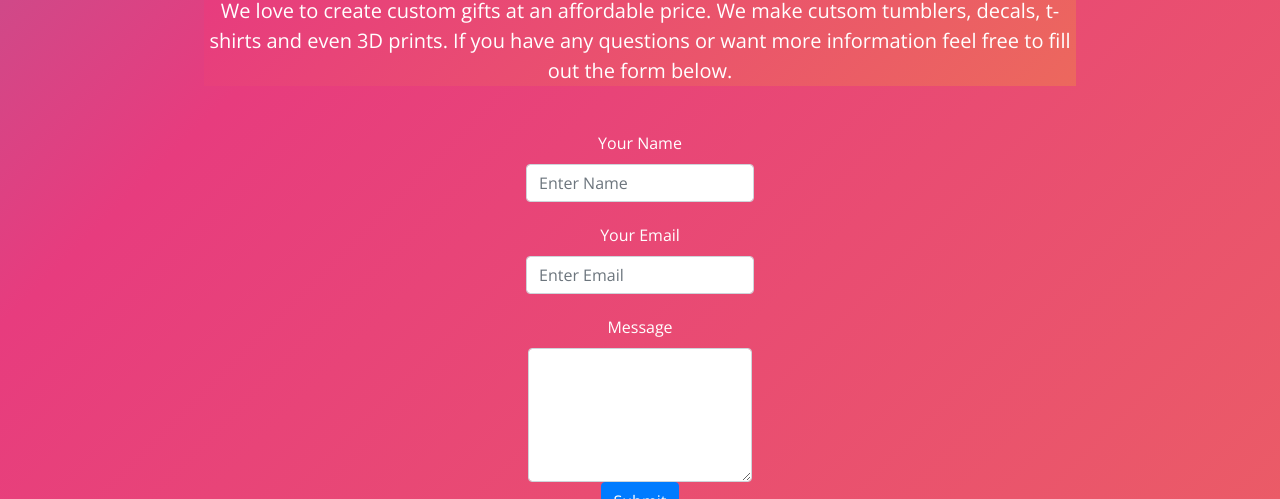
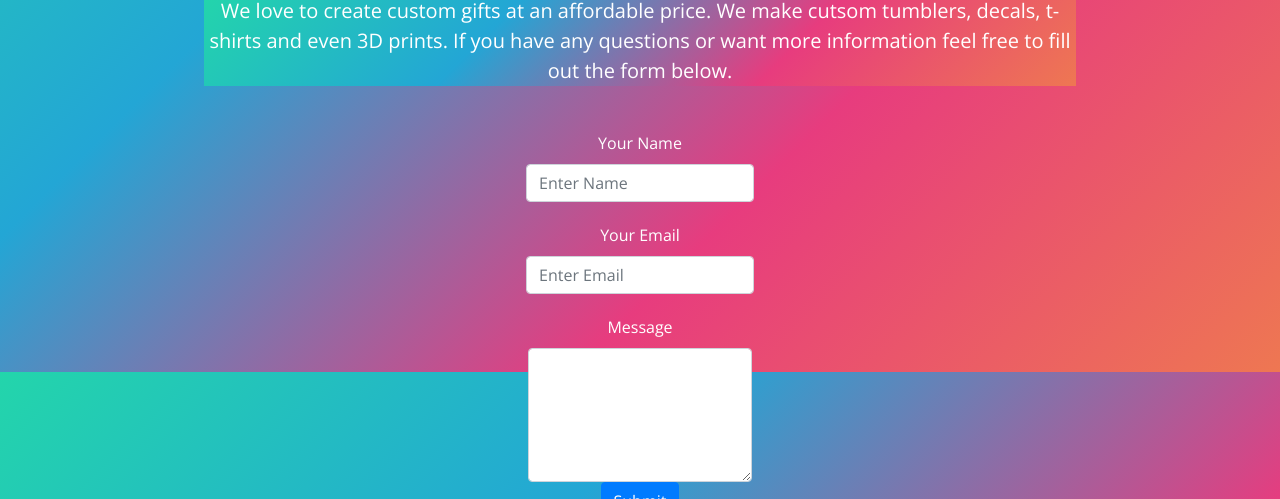
Before and after one commit to Comxx/web, a plain HTML site: page index.html in a window 1280 px wide. Shown: the part 468-967 px from the top of the page. Drawn offline with nearby package versions, Linux system fonts and the light colour scheme.

Commit message:
fix background

```diff
--- a/css/styles.css
+++ b/css/styles.css
@@ -22,14 +22,14 @@ Colors:
 body,
 html {
     width: 100%;
-	height: 100%;
+	height: 105%;
 }
 
 body, p {
 	color: #ffffff;
 	font: 400 1rem/1.625rem "Open Sans", sans-serif;
 	background: linear-gradient(-45deg, #ee7752, #e73c7e, #23a6d5, #23d5ab);
-    background-size: 400% 400%;
+    background-size: cover;
     animation: gradient 15s ease infinite;
 }
 
```
